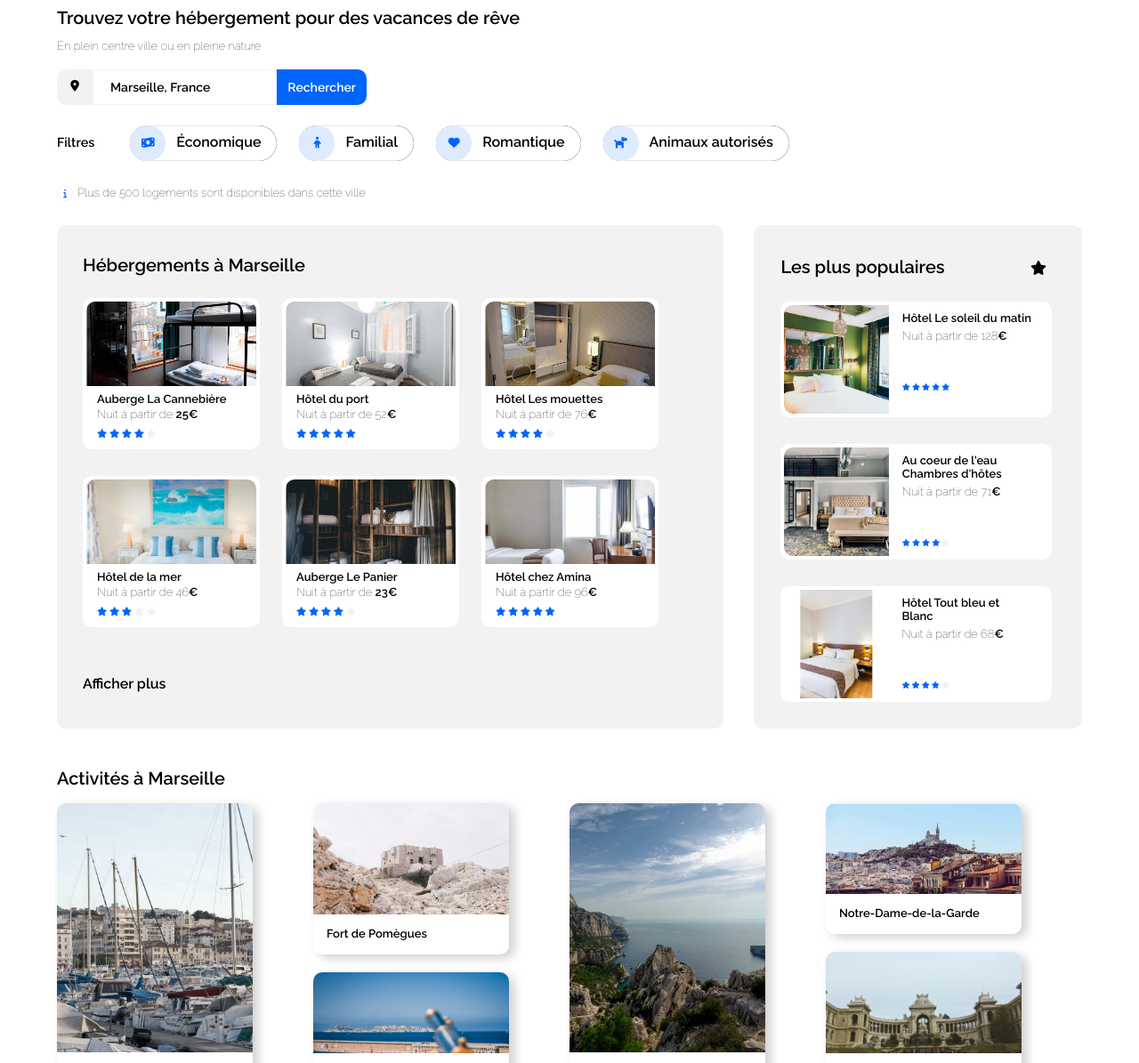
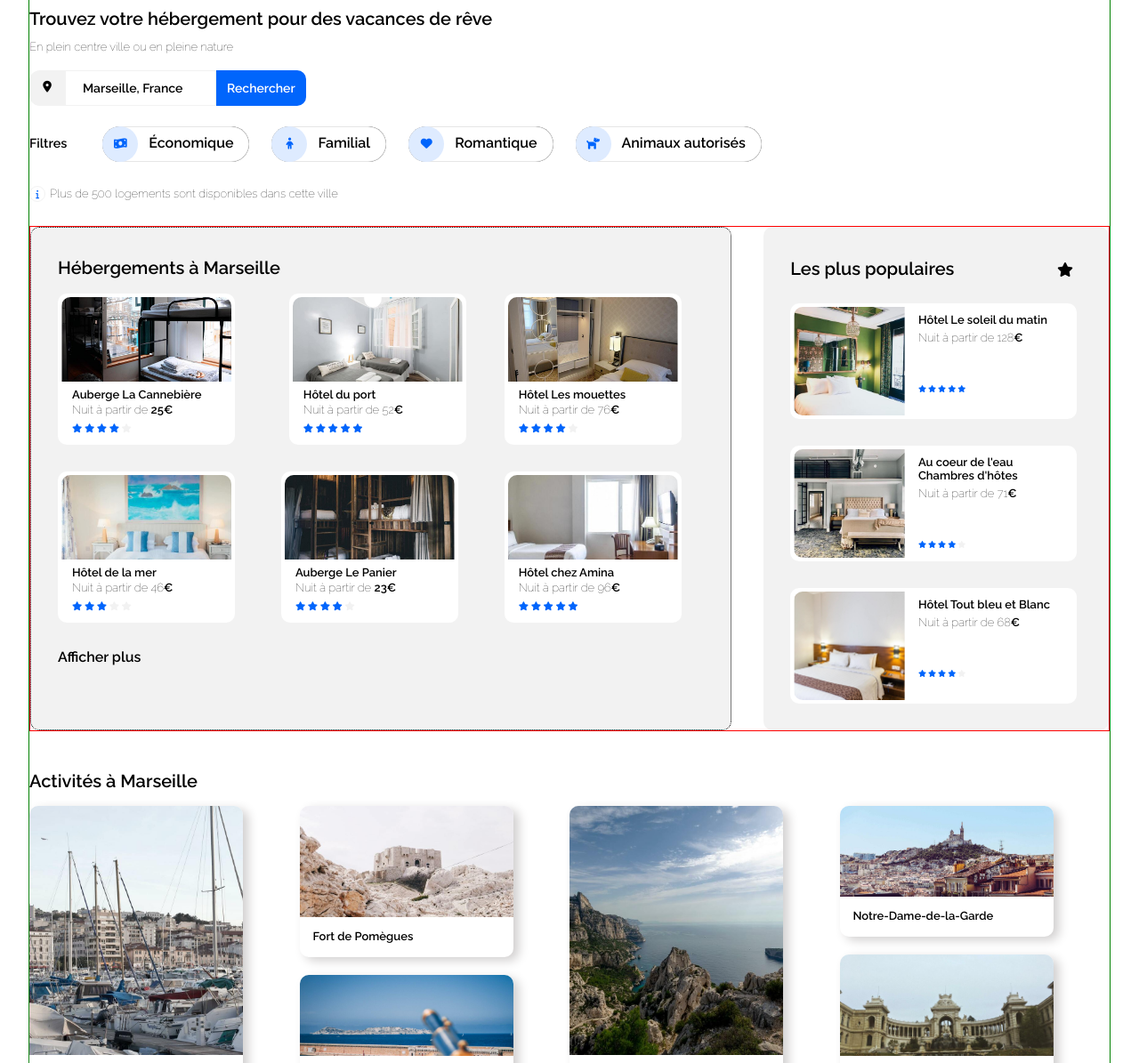
Before and after one commit to Metanee97/OC, a website: page index.html in a window 1280 px wide. Shown: the part 94-1289 px from the top of the page at 89% size. Drawn offline with Linux system fonts and the light colour scheme.

Commit message:
center all images of activities section on desktop device

```diff
--- a/css/style.css
+++ b/css/style.css
@@ -22,7 +22,8 @@ body {
 
 .wrapper {
   margin: 0 auto;
-  width: 90%;
+  width: 95%;
+  border: 1px solid green;
 }
 
 h1, h2 {
@@ -109,7 +110,7 @@ a:hover {
 .search {
   /* display: flex; */
   position: relative;
-  width: 18%;
+  width: 14%;
   height: 40px;
   padding: 19px;
   font-size: 14px;
@@ -222,21 +223,25 @@ a:hover {
   justify-content: space-between;
   margin-top: 15px;
   margin-bottom: 45px;
+  border: 1px solid red;
   /* width: 93%;
   margin: 10px auto; */
 }
 .marseille-accomodations {
   width: 65%;
-  padding: 18px 0px 31px 29px;
+  padding: 18px 30px 31px 30px;
+  /* margin: auto; */
   background-color: #F2F2F2;
   border-radius: 10px;
+  border: 1px dotted black;
 }
 
 .all-accomodations-cards {
   display: flex;
+  justify-content: space-between;
   align-items: center;
   flex-wrap: wrap;
-  margin: 25px 0px;
+  /* margin: 25px 0px; */
 }
 .accomodation-card {
   width: 199px;
@@ -312,11 +317,12 @@ a:hover {
 
 .popular-card-image img {
   position: absolute;
-  /* width: 100%; */
+  width: 100%;
   height: 100%;
   top: 50%;
   left: 50%;
   transform: translate(-50%, -50%);
+  object-fit: cover;
 }
 
 .popular-card-content {
@@ -363,7 +369,7 @@ a:hover {
 }
 
 .activities-card {
-  width: 220px;
+  width: 240px;
   background-color: #FFF;
   border-radius: 10px;
   box-shadow: 6px 4px 12px #d1cfcf;
@@ -381,6 +387,7 @@ a:hover {
 .activities-card-image img {
   position: absolute;
   object-fit: cover;
+  width: 100%;
 }
 
 .activities-card-title {
@@ -399,7 +406,7 @@ a:hover {
   top: 56%;
   left: 50%;
   transform: translate(-50%, -50%);
-  width: 220px;
+  /* width: 220px; */
   height: 325px;
   object-fit: cover;
 }
@@ -417,7 +424,6 @@ a:hover {
   top: 50%;
   left: 50%;
   transform: translate(-50%, -50%);
-  width: 100%;
   /* height: 100%; */
 
 }
@@ -435,7 +441,6 @@ a:hover {
   top: 77%;
   left: 50%;
   transform: translate(-50%, -50%);
-  width: 100%;
   /* height: 136px; */
 }
 
@@ -448,10 +453,9 @@ a:hover {
 }
 
 .activities-card4-image img {
-  top: 40%;
-  left: 47%;
-  transform: translate(-50%, -40%);
-  /* width: 100%; */
+  top: 50%;
+  left: 50%;
+  transform: translate(-50%, -50%);
   height: 100%;
 }
 
@@ -468,7 +472,6 @@ a:hover {
   top: 70%;
   left: 50%;
   transform: translate(-50%, -50%);
-  width: 100%;
   /* height: 140%; */
 }
 
@@ -485,7 +488,6 @@ a:hover {
   top: 70%;
   left: 50%;
   transform: translate(-50%, -50%);
-  width: 100%;
   /* height: 140%; */
 }
 
@@ -726,6 +728,8 @@ a:hover {
       height: 160px;
       margin-bottom: 25px;
       /* margin-right: 25px; */
+      margin-right: auto;
+      margin-left: auto;
       box-shadow: 6px 4px 12px #d1cfcf;
     }
 
```
